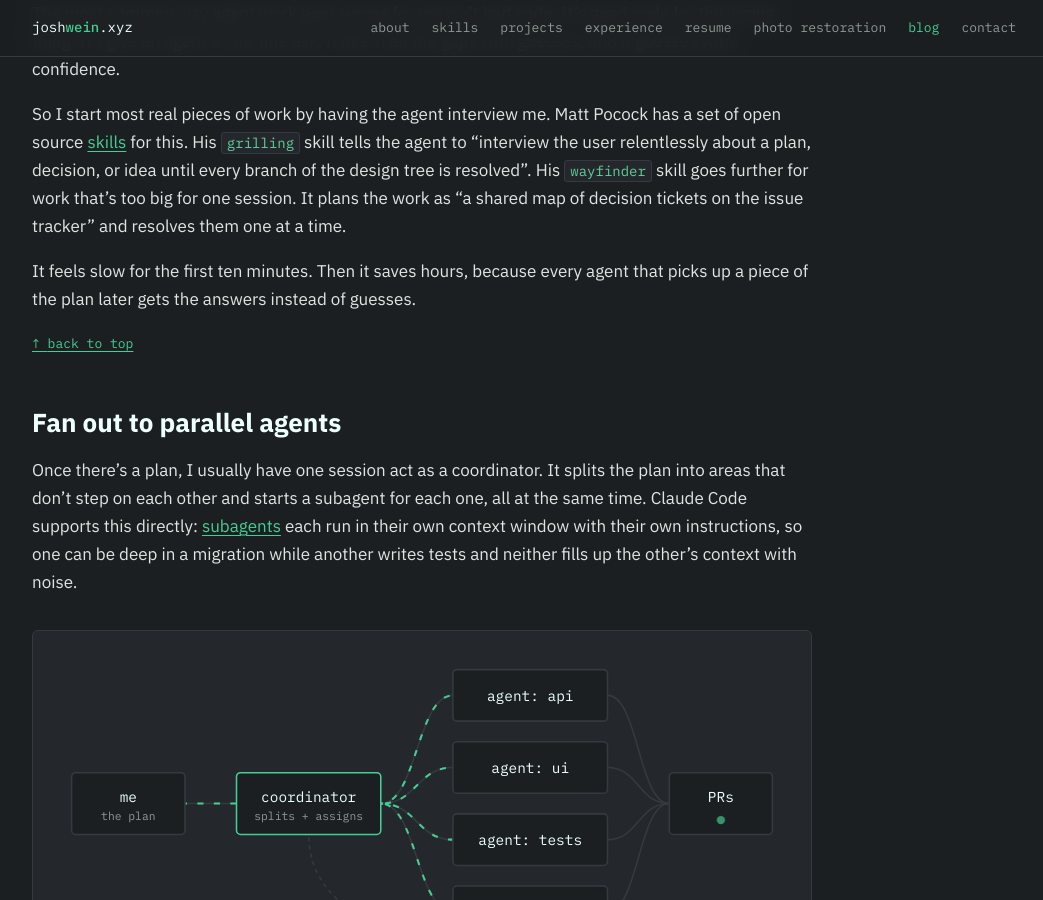
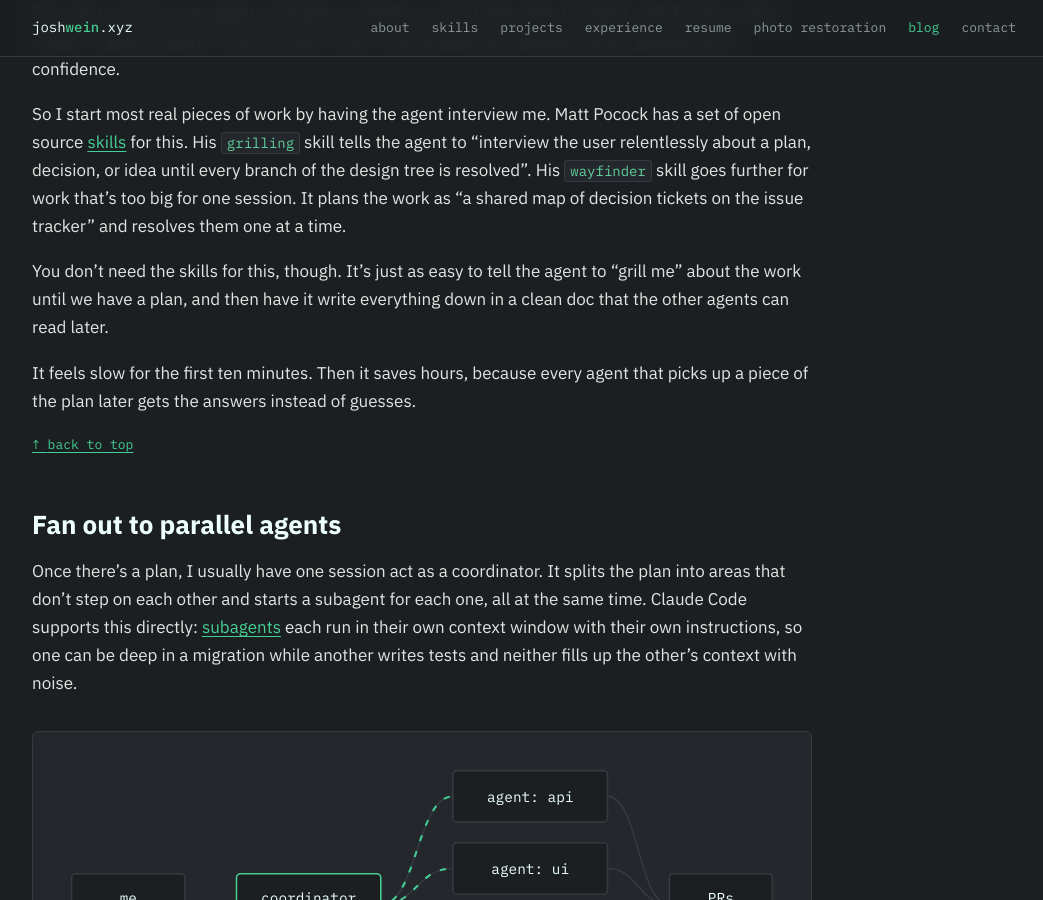
Before and after one commit to JoshWein/blog, a Jekyll site: the page built from _posts/2026-11-21-multi-agent-workflows.md, in a window 1280 px wide and 900 px high, scrolled down 1553 px. Shown: the whole window, without its empty margins (116-1159 px from the left). Built offline with Jekyll 4.4.1, drawn with Linux system fonts in a browser that asks for light colours; comment, search, counter and statistics services are not loaded.

Commit message:
Note that grilling works without a skill
Co-Authored-By: Claude Opus 5.5 <noreply@anthropic.com>
Claude-Session: https://claude.ai/code/session_01HtAirmGQyAcmjJao62wzYe

```diff
--- a/_posts/2026-11-21-multi-agent-workflows.md
+++ b/_posts/2026-11-21-multi-agent-workflows.md
@@ -35,6 +35,8 @@ The fact that I mix them matters more than which ones I pick. Different models m
 The most common way agent work goes wrong for me isn't bad code. It's good code for the wrong thing. If I give an agent a one-line ask, it fills in all the gaps with guesses, and it guesses with confidence.
 
 So I start most real pieces of work by having the agent interview me. Matt Pocock has a set of open source [skills](https://github.com/mattpocock/skills) for this. His `grilling` skill tells the agent to "interview the user relentlessly about a plan, decision, or idea until every branch of the design tree is resolved". His `wayfinder` skill goes further for work that's too big for one session. It plans the work as "a shared map of decision tickets on the issue tracker" and resolves them one at a time.
+
+You don't need the skills for this, though. It's just as easy to tell the agent to "grill me" about the work until we have a plan, and then have it write everything down in a clean doc that the other agents can read later.
 
 It feels slow for the first ten minutes. Then it saves hours, because every agent that picks up a piece of the plan later gets the answers instead of guesses.
 
```
